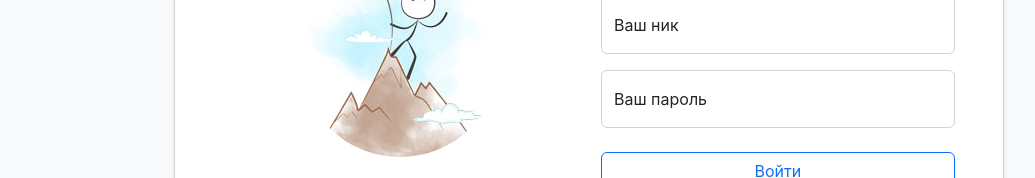
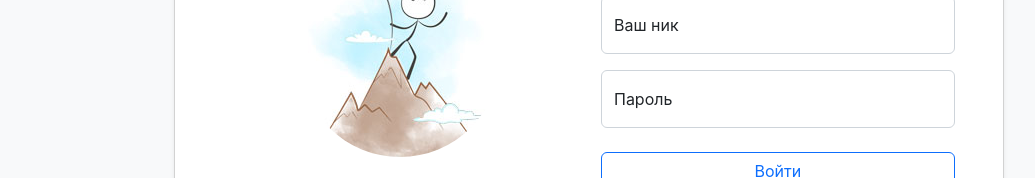
Before and after one commit to twogog/frontend-project-12, a React (Create React App) app in the folder frontend/: page /login in a window 1280 px wide. Shown: the part 335-513 px from the top of the page, without its empty margins (51-1086 px from the left). Built offline with nearby package versions, Linux system fonts and the light colour scheme.

Commit message:
fix an input value

```diff
--- a/frontend/src/components/Authorization.jsx
+++ b/frontend/src/components/Authorization.jsx
@@ -55,7 +55,7 @@ const Authorization = () => {
               </Form.Group>
               <Form.Group className="form-floating mb-4" controlId="formPassword">
                 <Form.Control name="password" isInvalid={authFailed} value={formik.values.password} onChange={formik.handleChange} type="password" required placeholder="Пароль" />
-                <Form.Label>Ваш пароль</Form.Label>
+                <Form.Label>Пароль</Form.Label>
                 <Form.Control.Feedback tooltip type="invalid">Неверные имя пользователя или пароль</Form.Control.Feedback>
               </Form.Group>
               <Button variant="outline-primary w-100 mb-3" type="submit">
```
